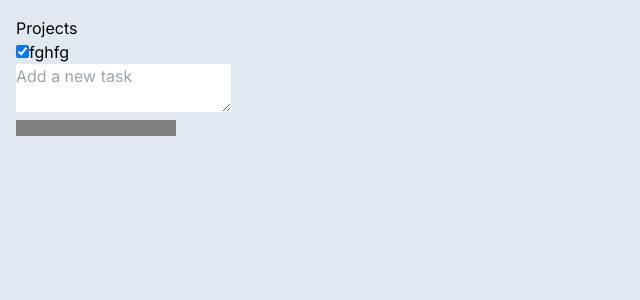
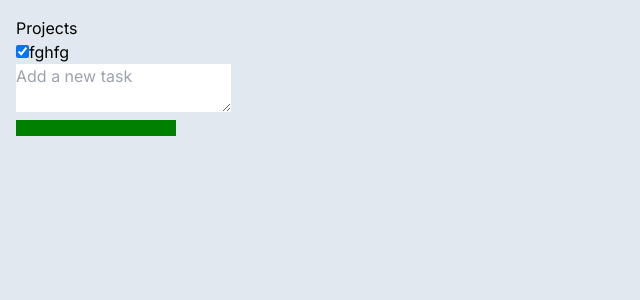
Before and after one commit to EnzoMaitan/todo-next.js, a Next.js app: page / in a window 1280 px wide. Shown: the top 300 px of the page, without its empty margins (0-640 px from the left). Built offline with nearby package versions, Linux system fonts and the light colour scheme.

Commit message:
fixes the progress bar

```diff
--- a/src/app/components/todolist.tsx
+++ b/src/app/components/todolist.tsx
@@ -34,7 +34,7 @@ export default function Todolist() {
         <AddNewTodo onSaveJSON={saveJSON} />
         <Progressbar
             numberOfItems={lista.individual.length}
-            currentCheckedItems={Object.entries(lista.individual).reduce((accumulator, checked ) => accumulator + +checked, 0)}
+            currentCheckedItems={Object.values(lista.individual).reduce((accumulator: number, checked: any ) => accumulator + checked ? 1 : 0, 0)}
         />
         </section>
     )
```
